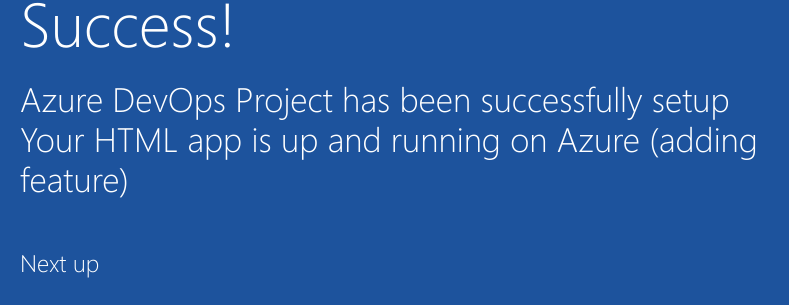
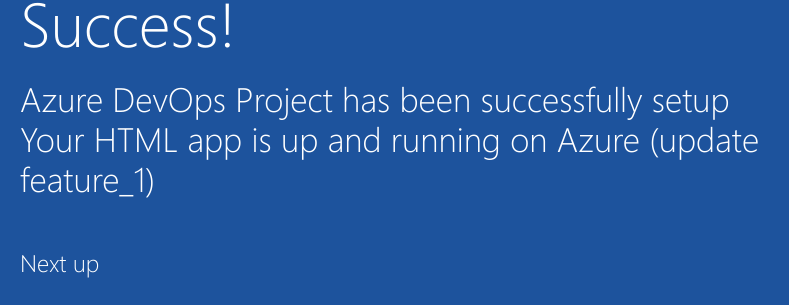
Before and after one commit to shivgana/sample-project, a plain HTML site: page index.html in a window 1280 px wide. Shown: the part 392-697 px from the top of the page, 205-994 px from the left. Drawn offline with Linux system fonts and the light colour scheme.

Commit message:
feature 1 commit

```diff
--- a/index.html
+++ b/index.html
@@ -20,7 +20,7 @@
             <div class="content-body">
                 <div class="success-text">Success!</div>
                 <div class="description line-1"> Azure DevOps Project has been successfully setup</div>
-                <div class="description line-2"> Your HTML app is up and running on Azure (adding feature)</div>
+                <div class="description line-2"> Your HTML app is up and running on Azure (update feature_1)</div>
                 <div class="next-steps-container">
                     <div class="next-steps-header">Next up</div>
                     <div class="next-steps-body">
```
